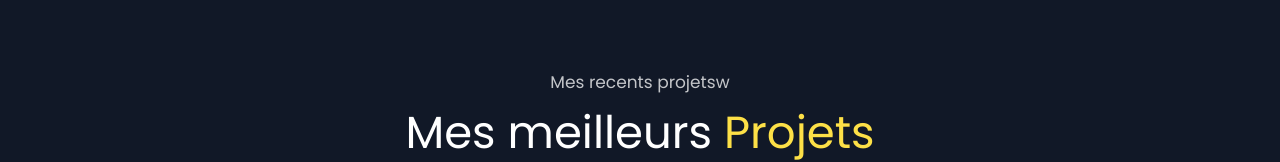
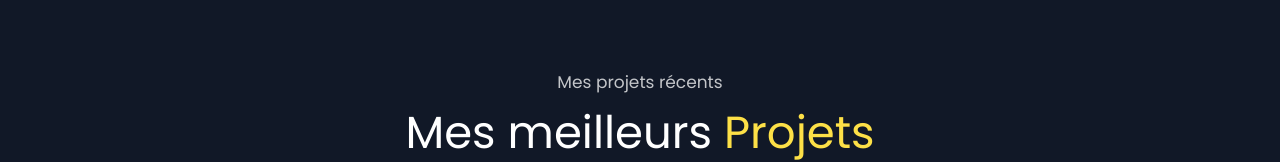
Before and after one commit to Mamath68/portfolio-next, a Next.js app: page / in a window 1280 px wide. Shown: the part 1996-2158 px from the top of the page. Built offline with nearby package versions, Linux system fonts and the light colour scheme.

Commit message:
correction fautes légères

```diff
--- a/components/Project.tsx
+++ b/components/Project.tsx
@@ -5,7 +5,7 @@ const Project = () => {
     return (
         <div id="project" className="pt-[7rem] pb-[5rem] bg-gray-900">
             <div className="text-center">
-                <p className="heading__mini">Mes recents projetsw</p>
+                <p className="heading__mini">Mes projets récents</p>
                 <h1 className="heading__primary">
                     Mes meilleurs <span className="text-yellow-300">Projets</span>
                 </h1>
--- a/components/Skills.tsx
+++ b/components/Skills.tsx
@@ -8,7 +8,7 @@ const Skills = () => {
                 <div className="col-span-3">
                     <p className="heading__mini">Mes compétences</p>
                     <h1 className="heading__primary">
-                        Découvres mes <span className="text-yellow-300">Compétences</span>
+                        Découvrez mes <span className="text-yellow-300">Compétences</span>
                     </h1>
                     <p className="text-white text-[15px] mb-[1.5rem] opacity-70 mt-[1.5rem]">
                         Voici les langages et frameworks que je sais utiliser.
```
